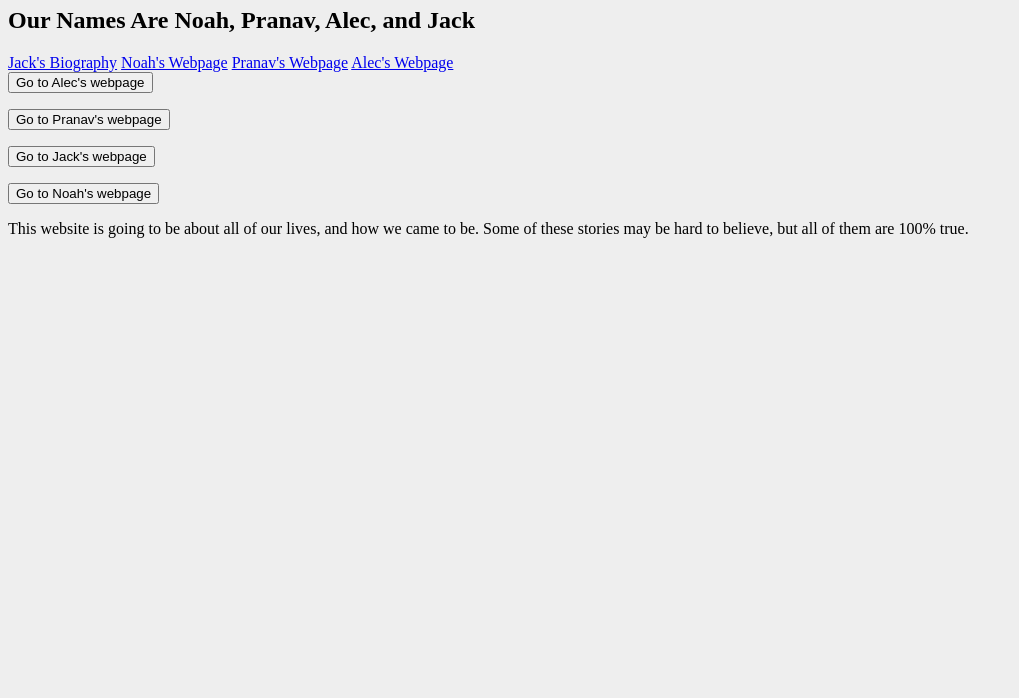
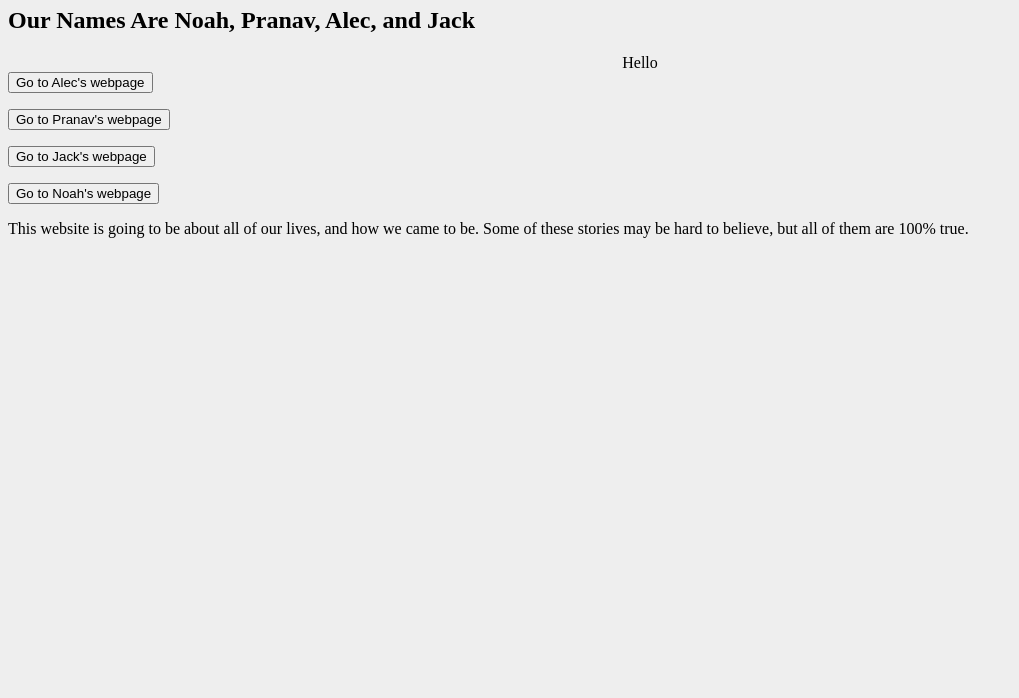
Before and after one commit to alecbooth/Group-Website-Project, a plain HTML site: page index.html in a window 1280 px wide. Shown: the part 102-800 px from the top of the page, without its empty margins (0-1019 px from the left). Drawn offline with Linux system fonts and the light colour scheme.

Commit message:
Centered Text

```diff
--- a/index.html
+++ b/index.html
@@ -8,12 +8,9 @@
 	  <link rel="stylesheet" type="text/css" href="style.css"/>
 		<h1>Hello Everyone</h1>
 		<h2>Our Names Are Noah, Pranav, Alec, and Jack</h2>
+		<center>Hello</center>
 	</head>
 	<body>
-		<a href="Jack.html">Jack's Biography</a>
-		<a href="noah.html">Noah's Webpage</a>
-		<a href="pranav.html">Pranav's Webpage</a>
-		<a href="alec.html">Alec's Webpage</a>
 		<form action="alec.html">
 		  <input type="submit" value="Go to Alec's webpage">
 		</form>
```
